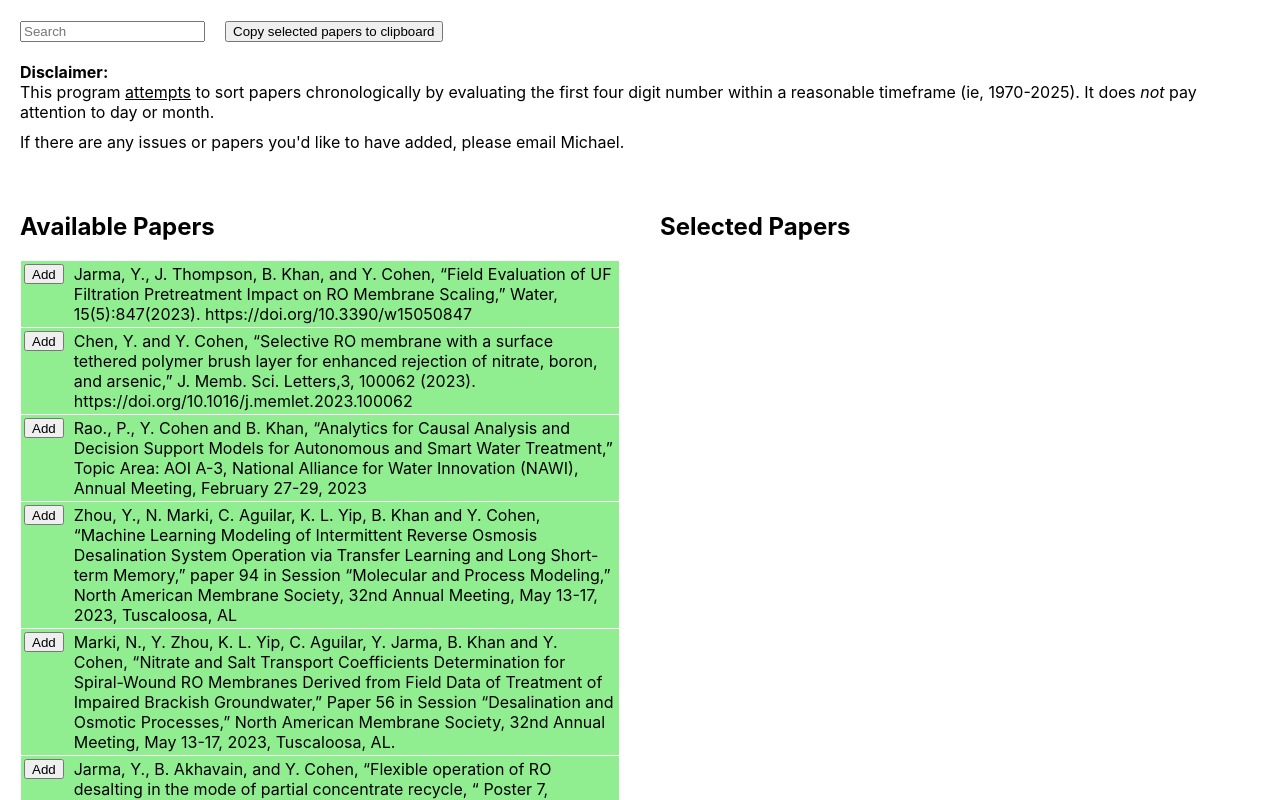
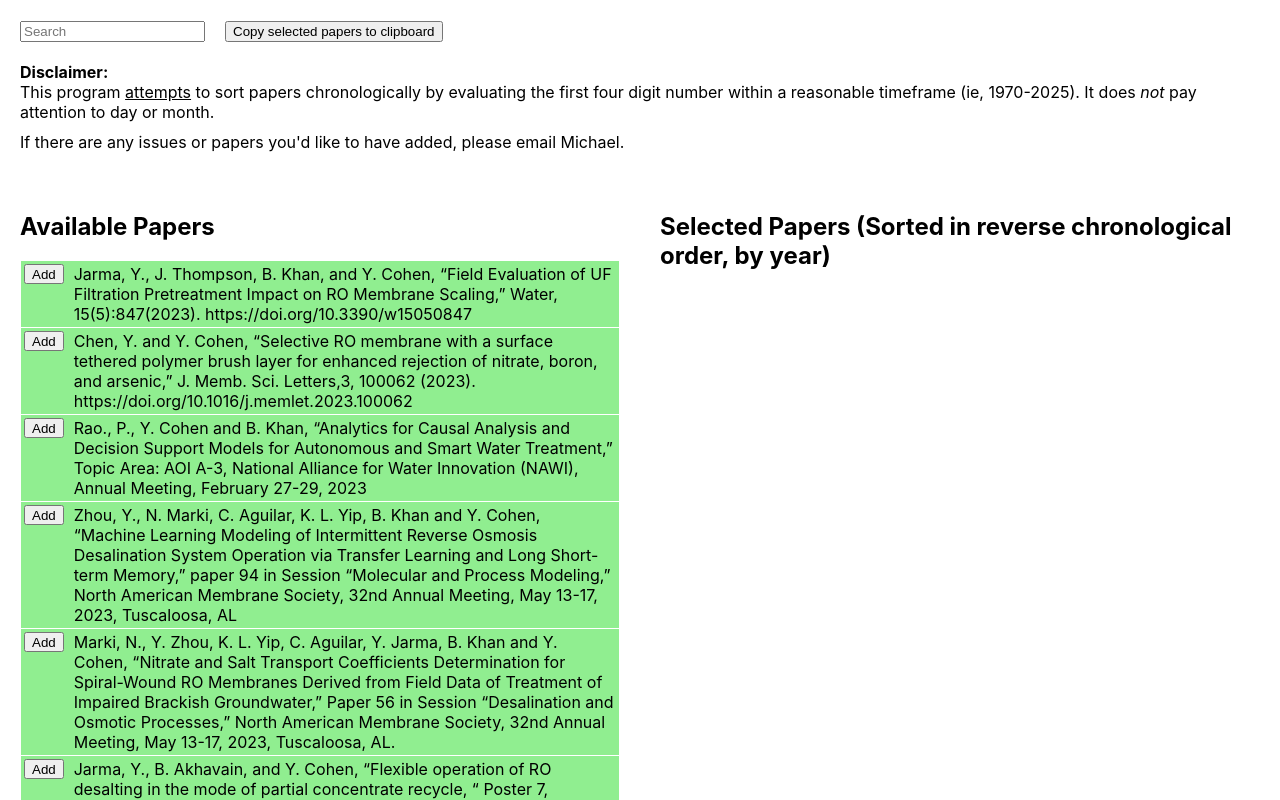
Before and after one commit to michaelbunte/polysep_paper_finder, a React (Create React App) app: page / in a window 1280 px wide. Shown: the top 800 px of the page. Built offline with nearby package versions, Linux system fonts and the light colour scheme.

Commit message:
small text addition

```diff
--- a/src/App.js
+++ b/src/App.js
@@ -116,7 +116,7 @@ function App() {
           {papers}
         </div>
         <div style={{ padding: "20px", flex: "1" }}>
-          <h2>Selected Papers</h2>
+          <h2>Selected Papers (Sorted in reverse chronological order, by year)</h2>
           {chosenPapers}
         </div>
       </div>
```
